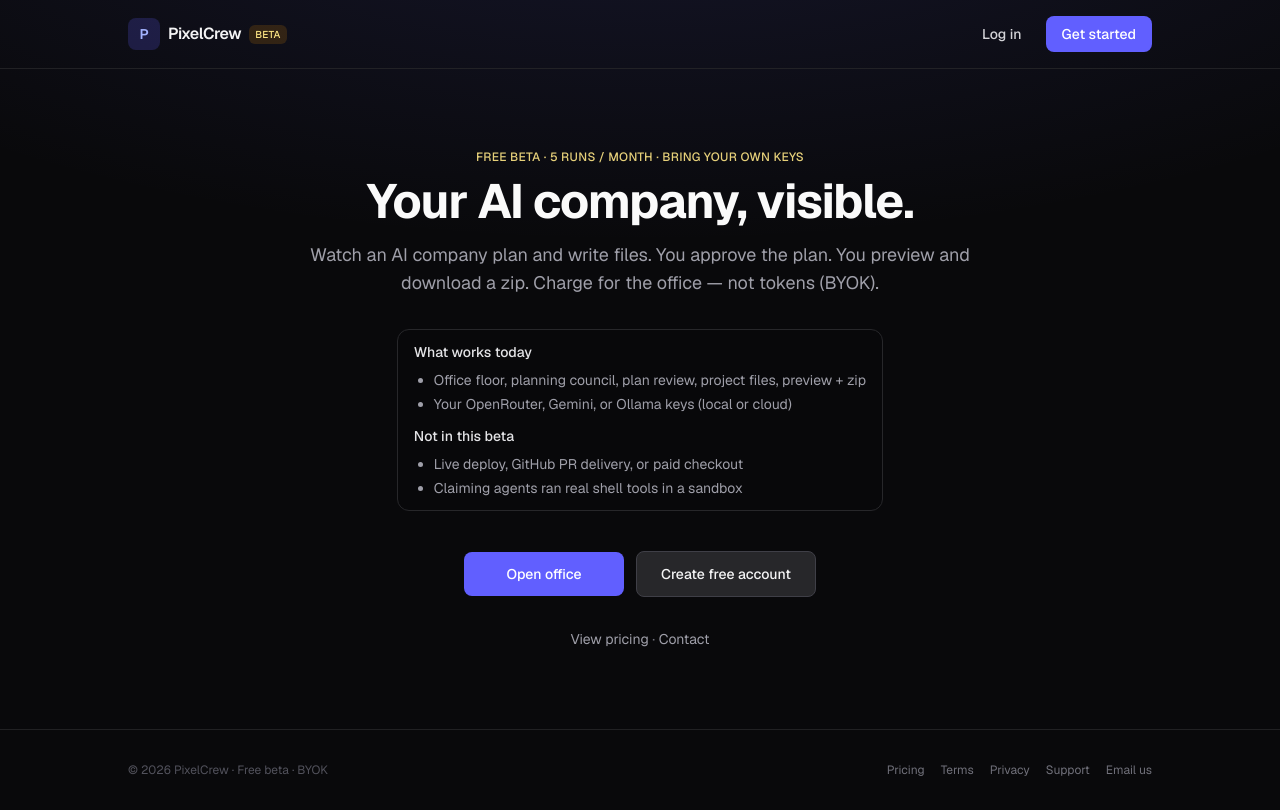
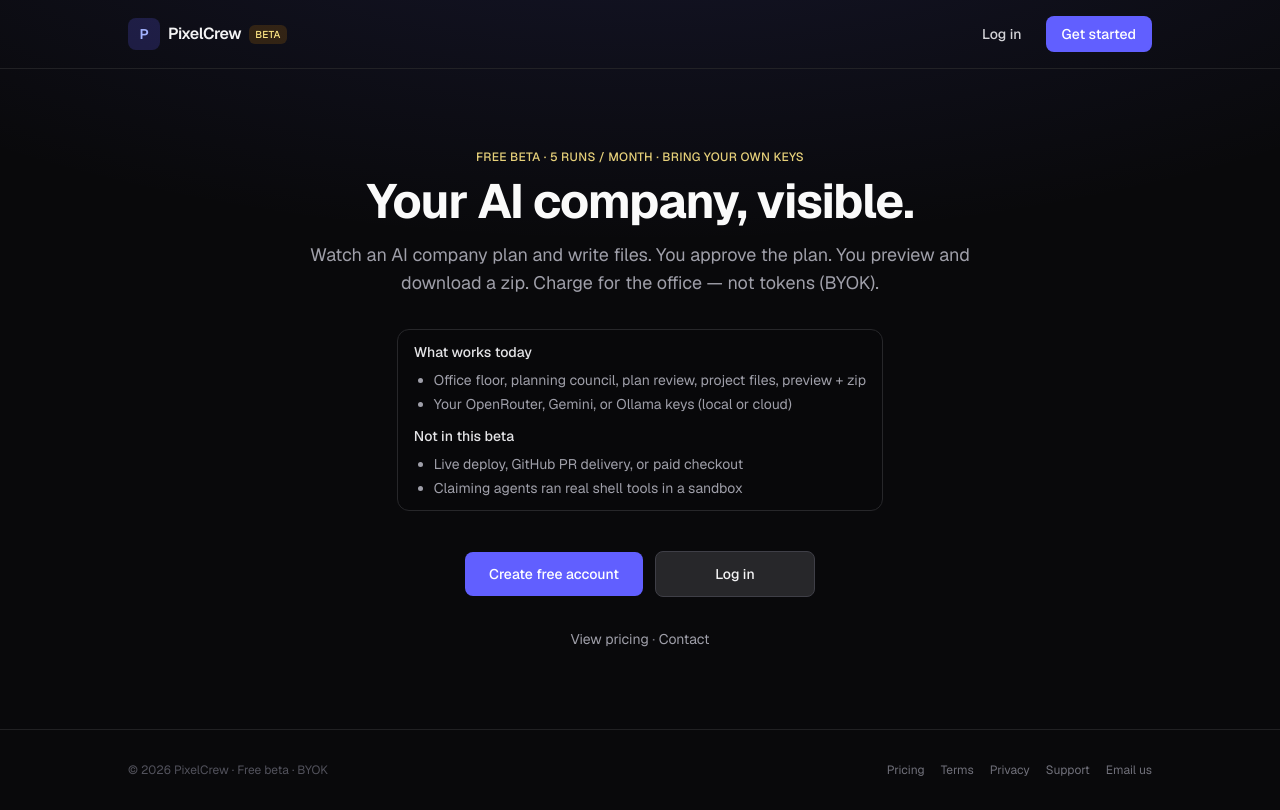
Before and after one commit to jaydeej251/PixelCrew, a Next.js app: page / in a window 1280 px wide. Built offline with nearby package versions, Linux system fonts and the light colour scheme; no server answers.

Commit message:
Hide Create free account on home when the user is already signed in.
Header was session-aware but hero CTAs were static; match Open office / Account for signed-in visitors.

```diff
--- a/src/app/page.tsx
+++ b/src/app/page.tsx
@@ -1,8 +1,8 @@
 import Link from "next/link";
 import { FREE_RUNS_PER_MONTH, SUPPORT_EMAIL } from "@/lib/constants";
-import { Button } from "@/components/ui/button";
 import { SiteFooter } from "@/components/layout/site-footer";
 import { SiteHeader } from "@/components/layout/site-header";
+import { HomeHeroActions } from "@/components/layout/home-hero-actions";
 
 export default function Home() {
   return (
@@ -31,16 +31,7 @@ export default function Home() {
             <li>Claiming agents ran real shell tools in a sandbox</li>
           </ul>
         </div>
-        <div className="mt-10 flex flex-col items-center justify-center gap-3 sm:flex-row">
-          <Link href="/app">
-            <Button className="min-w-[160px] px-6 py-3">Open office</Button>
-          </Link>
-          <Link href="/signup">
-            <Button variant="secondary" className="min-w-[160px] px-6 py-3">
-              Create free account
-            </Button>
-          </Link>
-        </div>
+        <HomeHeroActions />
         <p className="mt-8 text-sm text-zinc-500">
           <Link href="/pricing" className="text-zinc-400 hover:text-zinc-200">
             View pricing
--- /dev/null
+++ b/src/components/layout/home-hero-actions.tsx
@@ -0,0 +1,63 @@
+"use client";
+
+import { useEffect, useState } from "react";
+import Link from "next/link";
+import { Button } from "@/components/ui/button";
+
+/**
+ * Home hero CTAs must match session — never show "Create free account" while signed in.
+ */
+export function HomeHeroActions() {
+  const [signedIn, setSignedIn] = useState<boolean | null>(null);
+
+  useEffect(() => {
+    let cancelled = false;
+    fetch("/api/auth/me")
+      .then((res) => res.json())
+      .then((json: { user?: unknown }) => {
+        if (!cancelled) setSignedIn(Boolean(json.user));
+      })
+      .catch(() => {
+        if (!cancelled) setSignedIn(false);
+      });
+    return () => {
+      cancelled = true;
+    };
+  }, []);
+
+  if (signedIn === null) {
+    return (
+      <div className="mt-10 flex h-12 items-center justify-center text-xs text-zinc-600">
+        …
+      </div>
+    );
+  }
+
+  if (signedIn) {
+    return (
+      <div className="mt-10 flex flex-col items-center justify-center gap-3 sm:flex-row">
+        <Link href="/app">
+          <Button className="min-w-[160px] px-6 py-3">Open office</Button>
+        </Link>
+        <Link href="/account">
+          <Button variant="secondary" className="min-w-[160px] px-6 py-3">
+            Account
+          </Button>
+        </Link>
+      </div>
+    );
+  }
+
+  return (
+    <div className="mt-10 flex flex-col items-center justify-center gap-3 sm:flex-row">
+      <Link href="/signup">
+        <Button className="min-w-[160px] px-6 py-3">Create free account</Button>
+      </Link>
+      <Link href="/login">
+        <Button variant="secondary" className="min-w-[160px] px-6 py-3">
+          Log in
+        </Button>
+      </Link>
+    </div>
+  );
+}
```
Also changed, not shown: 1 other file (tests, documents, lock files or other folders).
